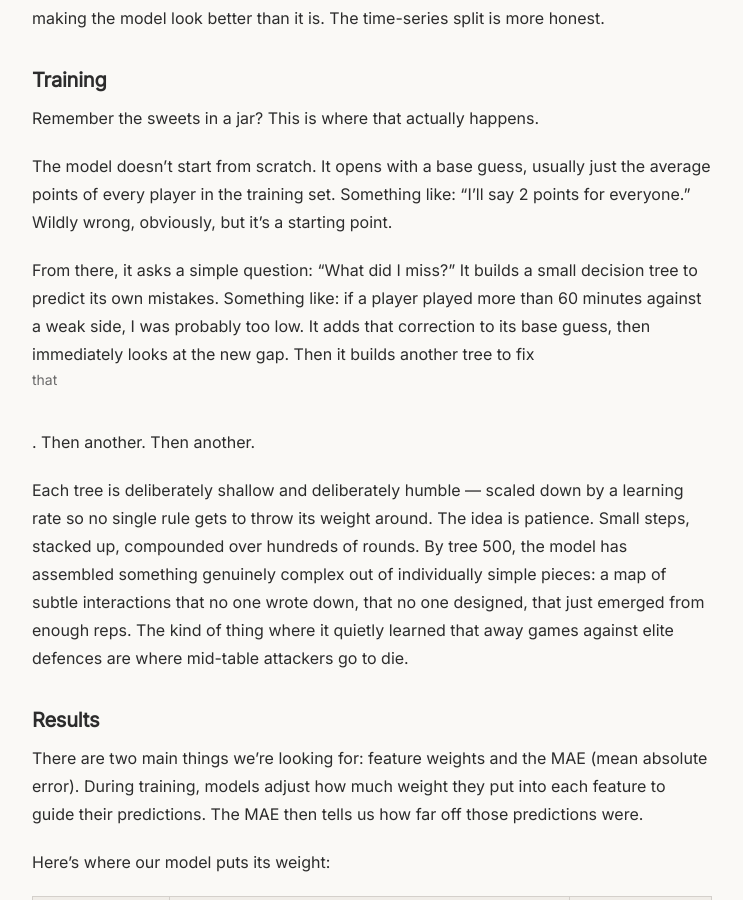
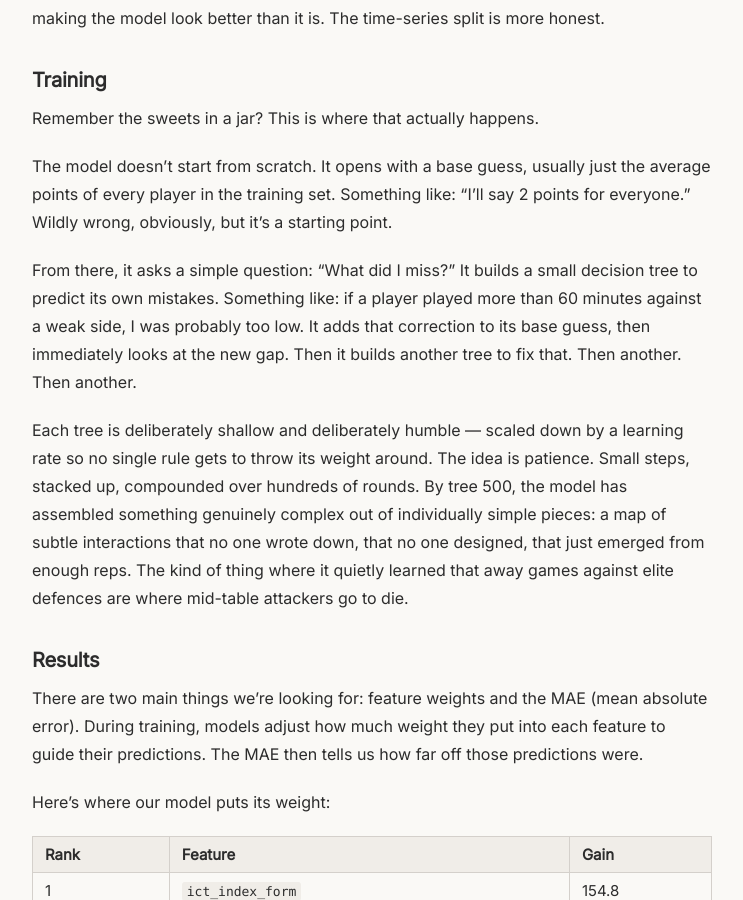
Before and after one commit to samsohn28/samsohn28.github.io, a Jekyll site: the page built from blog/2026-03-06-the-training-ground.md, in a window 1280 px wide and 900 px high, scrolled down 3123 px. Shown: the whole window, without its empty margins (16-759 px from the left). Built offline with Jekyll 4.4.1, drawn with Linux system fonts in a browser that asks for light colours; our own code applies the rules of GitHub Pages for plain Markdown files.

Commit message:
more formatting fixes

```diff
--- a/blog/2026-03-06-the-training-ground.md
+++ b/blog/2026-03-06-the-training-ground.md
@@ -61,7 +61,7 @@ Remember the sweets in a jar? This is where that actually happens.
 
 The model doesn’t start from scratch. It opens with a base guess, usually just the average points of every player in the training set. Something like: "I’ll say 2 points for everyone." Wildly wrong, obviously, but it’s a starting point.
 
-From there, it asks a simple question: "What did I miss?" It builds a small decision tree to predict its own mistakes. Something like: if a player played more than 60 minutes against a weak side, I was probably too low. It adds that correction to its base guess, then immediately looks at the new gap. Then it builds another tree to fix *that*. Then another. Then another.
+From there, it asks a simple question: "What did I miss?" It builds a small decision tree to predict its own mistakes. Something like: if a player played more than 60 minutes against a weak side, I was probably too low. It adds that correction to its base guess, then immediately looks at the new gap. Then it builds another tree to fix that. Then another. Then another.
 
 Each tree is deliberately shallow and deliberately humble — scaled down by a learning rate so no single rule gets to throw its weight around. The idea is patience. Small steps, stacked up, compounded over hundreds of rounds. By tree 500, the model has assembled something genuinely complex out of individually simple pieces: a map of subtle interactions that no one wrote down, that no one designed, that just emerged from enough reps. The kind of thing where it quietly learned that away games against elite defences are where mid-table attackers go to die.
 
```
